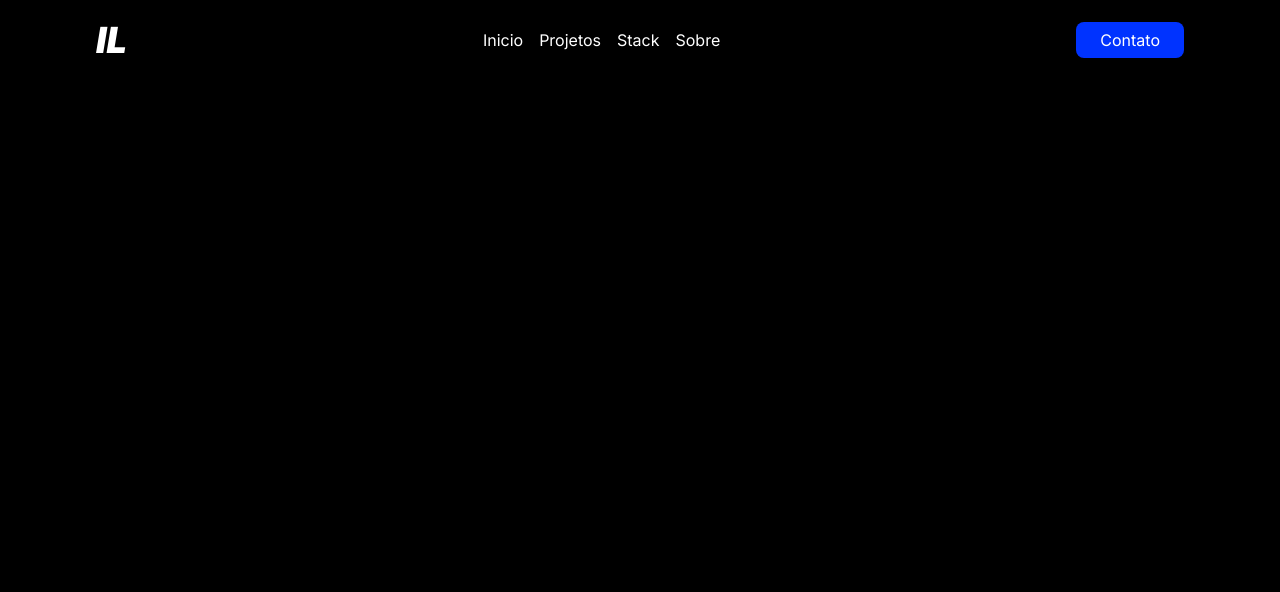
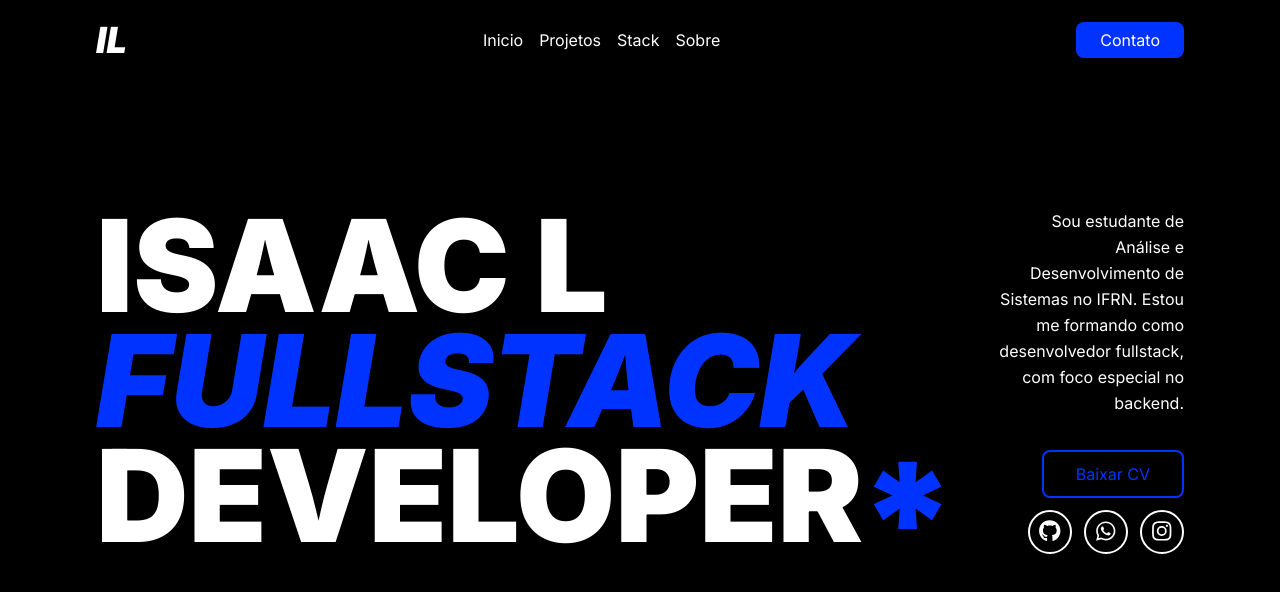
Before and after one commit to IsaacLira42/isaac-portfolio-angular, an Angular app: page / in a window 1280 px wide. Shown: the top 592 px of the page. Built offline with nearby package versions, Linux system fonts and the light colour scheme.

Commit message:
feat: adiciona componente hero com ícones do FontAwesome e atualiza dependências

```diff
--- a/package.json
+++ b/package.json
@@ -17,6 +17,10 @@
     "@angular/forms": "^21.2.0",
     "@angular/platform-browser": "^21.2.0",
     "@angular/router": "^21.2.0",
+    "@fortawesome/angular-fontawesome": "^4.0.0",
+    "@fortawesome/free-brands-svg-icons": "^7.2.0",
+    "@fortawesome/free-regular-svg-icons": "^7.1.0",
+    "@fortawesome/free-solid-svg-icons": "^7.1.0",
     "rxjs": "~7.8.0",
     "tslib": "^2.3.0"
   },
--- a/src/app/app.html
+++ b/src/app/app.html
@@ -1,3 +1,5 @@
 <app-header />
 
+<app-hero />
+
 <router-outlet />
--- a/src/app/app.ts
+++ b/src/app/app.ts
@@ -1,10 +1,11 @@
 import { Component, signal } from '@angular/core';
 import { RouterOutlet } from '@angular/router';
 import { Header } from './components/header/header';
+import { Hero } from './components/hero/hero';
 
 @Component({
   selector: 'app-root',
-  imports: [RouterOutlet, Header],
+  imports: [RouterOutlet, Header, Hero],
   templateUrl: './app.html',
   styleUrl: './app.css',
 })
--- a/src/app/components/hero/hero.html
+++ b/src/app/components/hero/hero.html
@@ -1 +1,65 @@
-<p>hero works!</p>
+<section class="mx-4 sm:mx-8 md:mx-12 lg:mx-20 xl:mx-24 mb-12 md:mb-20 lg:mb-32">
+  <div class="flex flex-col lg:flex-row items-start gap-10 w-full">
+    <!-- Coluna 1 -->
+    <div>
+      <h2
+        class="font-black text-white leading-[0.9] text-5xl sm:text-6xl md:text-7xl lg:text-8xl xl:text-9xl break-words"
+      >
+        ISAAC L
+      </h2>
+
+      <h2
+        class="font-black text-primary italic leading-[0.9] text-5xl sm:text-6xl md:text-7xl lg:text-8xl xl:text-9xl break-words"
+      >
+        FULLSTACK
+      </h2>
+
+      <h2
+        class="font-black text-white leading-[0.9] text-5xl sm:text-6xl md:text-7xl lg:text-8xl xl:text-9xl break-words"
+      >
+        DEVELOPER<span class="text-primary">*</span>
+      </h2>
+    </div>
+
+    <!-- Coluna 2 -->
+    <div class="lg:ml-auto lg:self-stretch flex flex-col justify-between gap-8">
+      <!-- Textos -->
+      <p class="text-white text-sm sm:text-base 2xl:text-lg lg:text-right leading-relaxed max-w-xl">
+        Sou estudante de Análise e Desenvolvimento de Sistemas no IFRN. Estou me formando como
+        desenvolvedor fullstack, com foco especial no backend.
+      </p>
+
+      <!-- Ações -->
+      <div class="flex flex-wrap items-center lg:justify-end gap-3">
+        <a
+          href="/Isaac_Lira-desenvolvedor_fullStack.pdf"
+          class="text-primary border-2 border-primary px-6 sm:px-8 py-2.5 rounded-lg hover:bg-primary hover:text-white transition-colors duration-300"
+        >
+          <!-- <fa-icon [icon]="faDownload" class="text-[18px] mr-2"></fa-icon> -->
+          Baixar CV
+        </a>
+
+        <a
+          href="https://github.com/IsaacLira42"
+          class="w-11 h-11 flex items-center justify-center rounded-full border-2 hover:scale-105 transition"
+        >
+          <fa-icon [icon]="faGithub" class="text-[22px]"></fa-icon>
+        </a>
+
+        <a
+          href="https://wa.me/5584981431552"
+          class="w-11 h-11 flex items-center justify-center rounded-full border-2 hover:scale-105 transition"
+        >
+          <fa-icon [icon]="faWhatsapp" class="text-[22px]"></fa-icon>
+        </a>
+
+        <a
+          href="https://www.instagram.com/isaaclira70/"
+          class="w-11 h-11 flex items-center justify-center rounded-full border-2 hover:scale-105 transition"
+        >
+          <fa-icon [icon]="faInstagram" class="text-[22px]"></fa-icon>
+        </a>
+      </div>
+    </div>
+  </div>
+</section>
--- a/src/app/components/hero/hero.ts
+++ b/src/app/components/hero/hero.ts
@@ -1,9 +1,16 @@
 import { Component } from '@angular/core';
-
+import { faGithub, faInstagram, faWhatsapp } from '@fortawesome/free-brands-svg-icons';
+import { faDownload } from '@fortawesome/free-solid-svg-icons';
+import { FontAwesomeModule } from '@fortawesome/angular-fontawesome';
 @Component({
   selector: 'app-hero',
-  imports: [],
+  imports: [FontAwesomeModule],
   templateUrl: './hero.html',
   styleUrl: './hero.css',
 })
-export class Hero {}
+export class Hero {
+  faGithub = faGithub;
+  faDownload = faDownload;
+  faWhatsapp = faWhatsapp;
+  faInstagram = faInstagram;
+}
```
Also changed, not shown: 1 other file (tests, documents, lock files or other folders).
